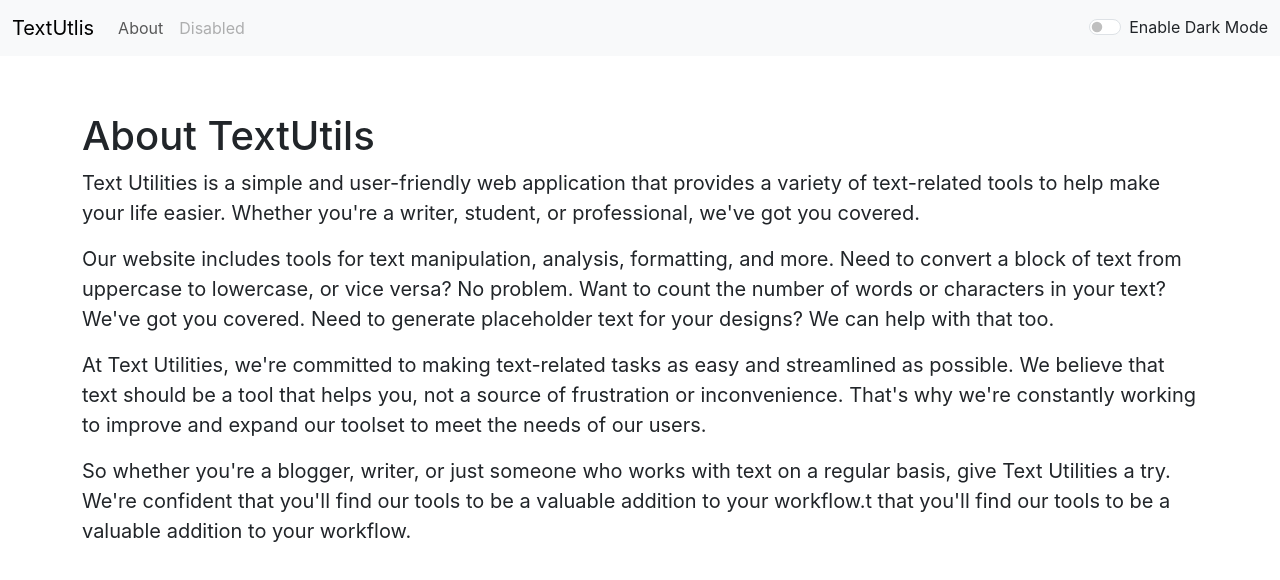
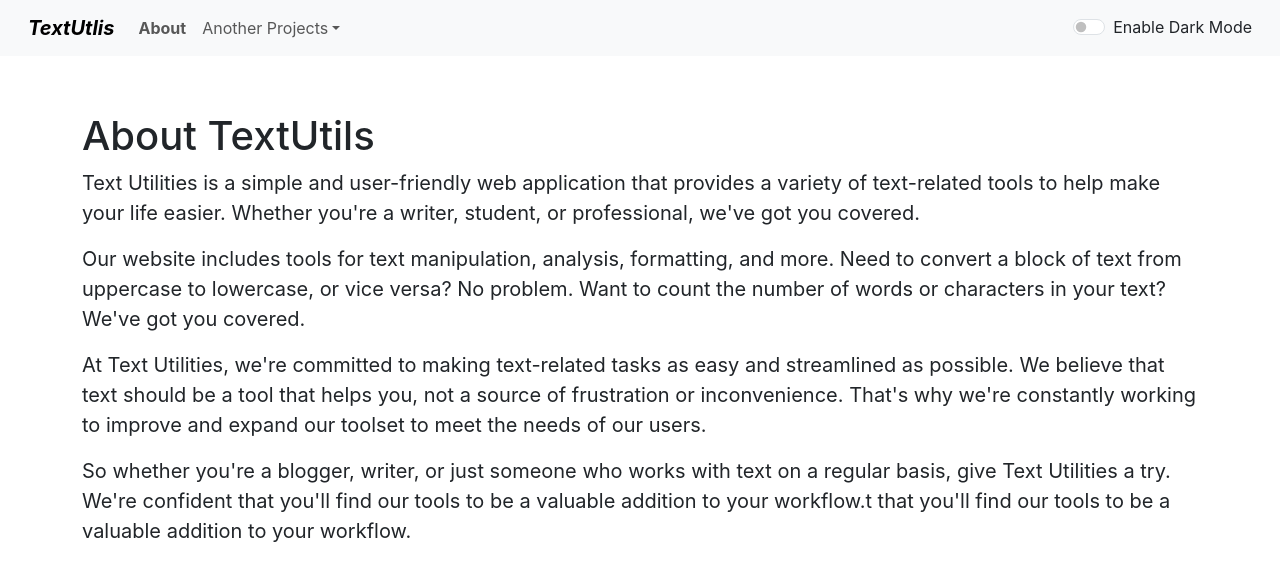
Before and after one commit to amanindian/Text-Utils, a React (Create React App) app: page /About in a window 1280 px wide. Shown: the top 580 px of the page. Built offline with nearby package versions, Linux system fonts and the light colour scheme.

Commit message:
Dropdown navbar

```diff
--- a/src/Components/About.js
+++ b/src/Components/About.js
@@ -17,8 +17,7 @@ function About(props) {
         Our website includes tools for text manipulation, analysis, formatting,
         and more. Need to convert a block of text from uppercase to lowercase,
         or vice versa? No problem. Want to count the number of words or
-        characters in your text? We've got you covered. Need to generate
-        placeholder text for your designs? We can help with that too.
+        characters in your text? We've got you covered.
       </p>{" "}
       <p className="AboutPara">
         At Text Utilities, we're committed to making text-related tasks as easy
--- a/src/Components/Alert.js
+++ b/src/Components/Alert.js
@@ -1,19 +1,25 @@
-import React from 'react'
+import React from "react";
 
 function Alert(props) {
-    const capitaltext = (word) => {
-        let lower = word.toLowerCase()
-        return lower.charAt(0).toUpperCase() + word.slice(1);
-    }
-    return (
-        props.Popup &&
-        <div style={{
-            minWidth: "100%",
-            position: "absolute"
-        }} className={`alert alert-${props.Popup.type} alert-dismissible fade show`} role="alert">
-            <strong>{capitaltext(props.Popup.type)}!&nbsp;</strong>{props.Popup.msg}
-        </div>
+  const capitaltext = (word) => {
+    let lower = word.toLowerCase();
+    return lower.charAt(0).toUpperCase() + word.slice(1);
+  };
+  return (
+    props.Popup && (
+      <div
+        style={{
+          minWidth: "100%",
+          position: "absolute",
+        }}
+        className={`alert alert-${props.Popup.type} alert-dismissible fade show`}
+        role="alert"
+      >
+        <strong>{capitaltext(props.Popup.type)}!&nbsp;</strong>
+        {props.Popup.msg}
+      </div>
     )
+  );
 }
 
-export default Alert
+export default Alert;
--- a/src/Components/NavBar.js
+++ b/src/Components/NavBar.js
@@ -4,47 +4,104 @@ import { Link } from "react-router-dom";
 
 function Navbar(props) {
   return (
+    <>
       <nav
-      className={`navbar navbar-expand-lg bg-${props.Mode} navbar-${props.Mode}`}
+        className={`navbar navbar-expand-lg px-3 bg-${props.Mode} navbar-${props.Mode}`}
       >
         <div className="container-fluid">
           <Link className="navbar-brand" to="/">
-          TextUtlis
+            <i>
+              <b>TextUtlis</b>{" "}
+            </i>
           </Link>
-        <div className=" navbar-collapse" id="navbarSupportedContent">
-          <ul className="navbar-nav me-auto mb-2 mb-lg-0">
+          <button
+            className="navbar-toggler"
+            type="button"
+            data-bs-toggle="collapse"
+            data-bs-target="#navbarScroll"
+            aria-controls="navbarScroll"
+            aria-expanded="false"
+            aria-label="Toggle navigation"
+          >
+            <span className="navbar-toggler-icon"></span>
+          </button>
+          <div className="collapse navbar-collapse" id="navbarScroll">
+            <ul className="navbar-nav me-auto my-2 my-lg-0 navbar-nav-scroll">
               <li className="nav-item">
                 <Link className="nav-link" to="/About">
-                About
-              </Link>
+                  <b>About</b>
+                </Link>{" "}
               </li>
-            <li className="nav-item">
-              <Link className="nav-link disabled" to="/">
-                Disabled
-              </Link>
+
+              <li class="nav-item dropdown">
+                <a
+                  class="nav-link dropdown-toggle"
+                  href="#"
+                  role="button"
+                  data-bs-toggle="dropdown"
+                  aria-expanded="false"
+                >
+                  Another Projects
+                </a>
+                <ul class="dropdown-menu">
+                  <li>
+                    <a
+                      class="dropdown-item"
+                      title="amanindian"
+                      target="_blank"
+                      href="https://amanindian.netlify.app/"
+                    >
+                      Portfolio Website
+                    </a>
+                  </li>
+                  <li>
+                    <a
+                      class="dropdown-item"
+                      title="ShopNow"
+                      target="_blank"
+                      href="https://amanshopnow.netlify.app/"
+                    >
+                      E-Commerce
+                    </a>
+                  </li>
+                  <li>
+                    <hr class="dropdown-divider" />
+                  </li>
+                  <li>
+                    <a class="dropdown-item" title="Make in future" href="#">
+                      Something else here
+                    </a>
                   </li>
                 </ul>
-        </div>
+              </li>
+            </ul>
             <div
               className={`form-check form-switch text-${
                 props.Mode === "dark" ? "light" : "dark"
               }`}
             >
               <input
+                type="checkbox"
                 className="form-check-input"
                 onClick={props.onMode}
-            type="checkbox"
                 role="switch"
                 id="flexSwitchCheckDefault"
               />
-          <label className="form-check-label" htmlFor="flexSwitchCheckDefault">
+              <label
+                className="form-check-label"
+                htmlFor="flexSwitchCheckDefault"
+              >
                 {`${
-              props.Mode === "light" ? "Enable Dark Mode" : "Disable Dark Mode"
+                  props.Mode === "light"
+                    ? "Enable Dark Mode"
+                    : "Disable Dark Mode"
                 }`}
               </label>
             </div>
           </div>
+        </div>
       </nav>
+    </>
   );
 }
 
@@ -55,4 +112,5 @@ Navbar.propTypes = {
 Navbar.defaultProps = {
   title: "Please enter a title",
 };
+
 export default Navbar;
--- a/src/Components/TextForm.js
+++ b/src/Components/TextForm.js
@@ -99,9 +99,8 @@ export default function TextForm(props) {
           minWidth: "100%",
           paddingTop: "60px",
         }}
-        className={`container px-5 text-${
-          props.Mode === "dark" ? "light" : "dark"
-        }`}
+        className={`container px-5 text-${props.Mode === "dark" ? "light" : "dark"
+          }`}
       >
         <h1>{props.heading}</h1>
         <textarea
@@ -145,22 +144,34 @@ export default function TextForm(props) {
       </div>
       <div
         style={{ minWidth: "100%" }}
-        className={`container py-5 px-5  text-${
-          props.Mode === "dark" ? "light" : "dark"
-        } `}
+        className={`container py-5 px-5  text-${props.Mode === "dark" ? "light" : "dark"
+          } `}
       >
         <p>Your Characters length is : {text.length > 0 ? text.length : 0}</p>
         <p>
-          Your Word length is : {text.length > 0 ? text.split(" ").length : 0}
+          Your Word length is :{" "}
+          {
+            text.split(" ").filter((element) => {
+              return element.length !== 0;
+            }).length
+          }
         </p>
         <p>
           You will take{" "}
-          <b> {text.length > 0 ? 0.008 * text.split(" ").length : 0}</b> minute
-          for reading this text
+          <b>
+            {" "}
+            {text.length > 0
+              ? 0.008 *
+              text.split(" ").filter((element) => {
+                return element.length !== 0;
+              }).length
+              : 0}
+          </b>{" "}
+          minute for reading this text
         </p>
         <h1>Text Preview</h1>
         <p className="red">
-          {text.length > 0 ? text : "Enter Somthing in TextBox"}
+          <i>{text.length > 0 ? text : "Enter Somthing in TextBox"}</i>
         </p>
       </div>
     </>
```
Also changed, not shown: src/index.js (+6 -6 lines), src/index.css (line endings or trailing spaces), 2 other files (tests, documents, lock files or other folders). Lines whose indentation alone changed are shown as unchanged.
